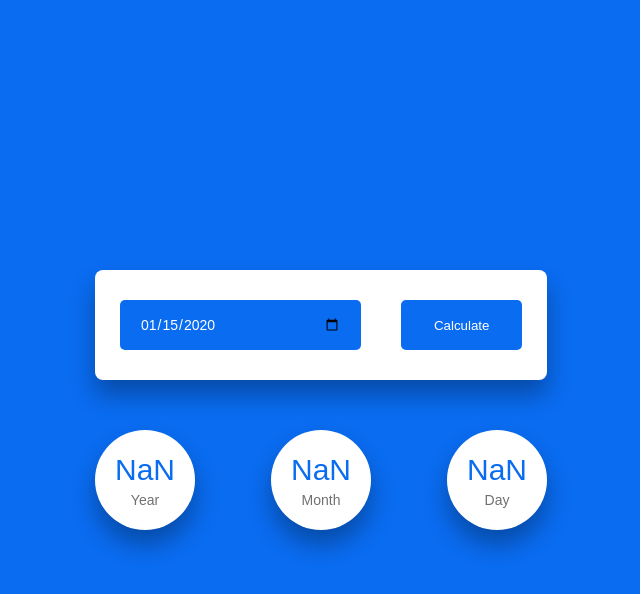
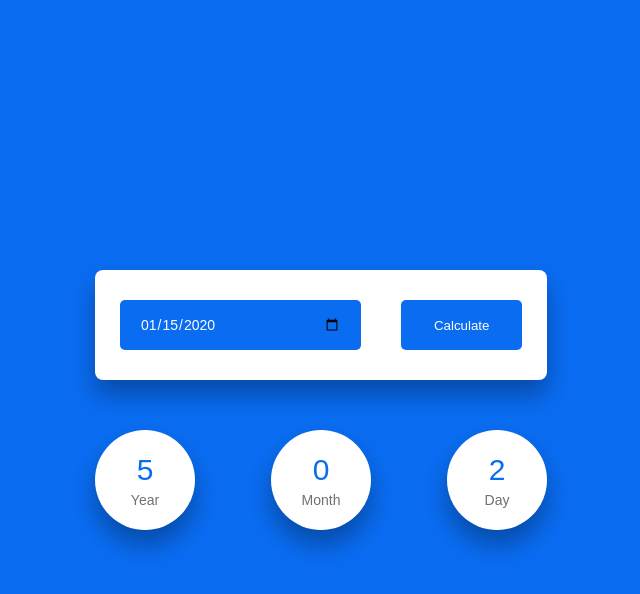
Before and after one commit to KakadeSomanathS/age-calculator, a plain HTML site: page index.html in a window 1280 px wide. Both pictures are taken after typing "2020-01-15" into the empty fields and a click on the button "Calculate". Shown: the whole page, without its empty margins (319-959 px from the left). Drawn offline with Linux system fonts and the light colour scheme.

Commit message:
added submit event for event listiner

```diff
--- a/index.html
+++ b/index.html
@@ -9,10 +9,12 @@
 </head>
 <body>
     <div class="container">
-        <div class="inputs-wrapper">
-            <input type="date" name="date" id="date-input">
-            <button id="calculateBtn">Calculate</button>
-        </div>
+        <form id="form">
+            <div class="inputs-wrapper">
+                <input type="date" name="date" id="date-input">
+                <button id="calculateBtn">Calculate</button>
+            </div>
+        </form>
         <div class="output">
             <div>
                 <span id="year">-</span>
--- a/script.js
+++ b/script.js
@@ -3,15 +3,28 @@ const calculateBtn = document.querySelector("#calculateBtn");
 const year = document.querySelector("#year");
 const month = document.querySelector("#month");
 const day = document.querySelector("#day");
+const form = document.querySelector("#form");
 
-const birthDate = new Date(inputDate.value);
-const currentDate = new Date();
+form.addEventListener("submit", (e) => {
+  e.preventDefault();
 
-calculateBtn.addEventListener("click", () => {
-  const birthYear = birthDate.getFullYear() - currentDate.getFullYear();
-  year.textContent = birthYear;
-  const birthMonth = birthDate.getMonth() - currentDate.getMonth();
-  month.textContent = birthMonth;
-  const birthDay = birthDate.getDay() - currentDate.getDay();
-  day.textContent = birthDay;
+  const birthDateValue = inputDate.value;
+
+  if (birthDateValue === "") {
+    alert("Please enter a valid past date!");
+  } else {
+    console.log("Success");
+
+    const birthDate = new Date(birthDateValue);
+    const currentDate = new Date();
+    const dateYears = currentDate.getFullYear() - birthDate.getFullYear();
+
+    const monthEle = birthDate.getMonth() - currentDate.getMonth();
+    console.log(dateYears);
+    year.textContent = dateYears;
+    month.textContent = monthEle;
+
+    const daysEle = birthDate.getDay() - currentDate.getDay();
+    day.textContent = daysEle;
+  }
 });
```
